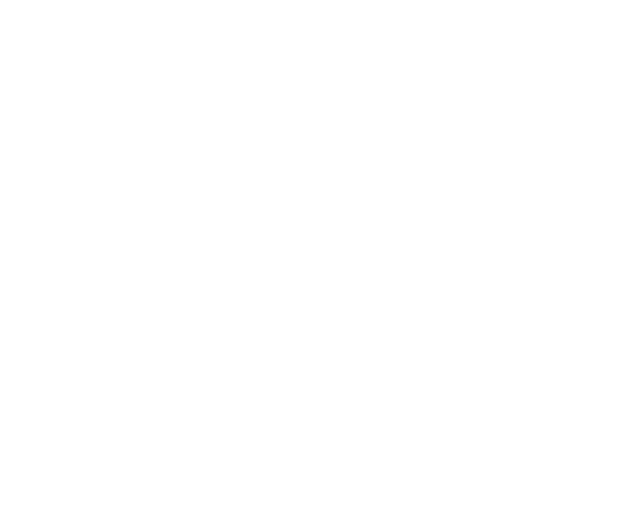
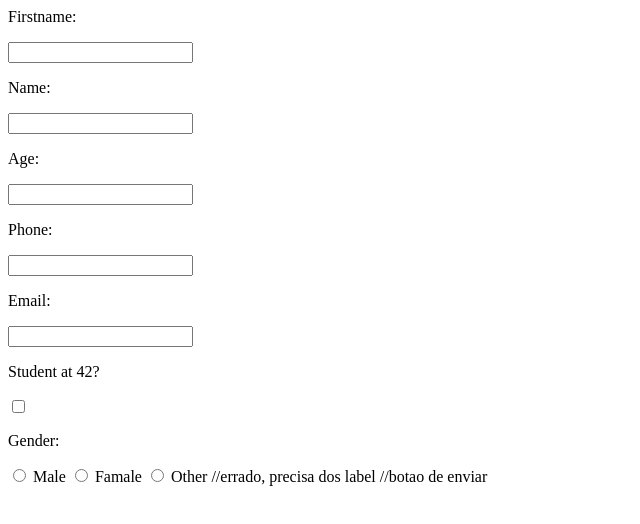
Before and after one commit to Gabriela-M-Silva/42-Mini_Piscine, a plain HTML site: page day00/ex02/form.html in a window 1280 px wide. Shown: the whole page, without its empty margins (0-640 px from the left). Drawn offline with Linux system fonts and the light colour scheme.

Commit message:
começando 02

```diff
--- a/day00/ex02/form.html
+++ b/day00/ex02/form.html
@@ -1,4 +1,17 @@
 <html>
-
-
+    <form>
+        <p>Firstname: </p><input type="text">
+        <p>Name: </p><input type="text">
+        <p>Age: </p><input type="number">
+        <p>Phone: </p><input type="tel">
+        <p>Email: </p><input type="email">
+        <p>Student at 42? </p><input type="checkbox">
+        <p>Gender: </p><input type="radio">
+        <label>Male</label>
+        <input type="radio">
+        <label>Famale</label>
+        <input type="radio">
+        <label>Other</label> //errado, precisa dos label
+        //botao de enviar
+    </form>
 </html>
```
